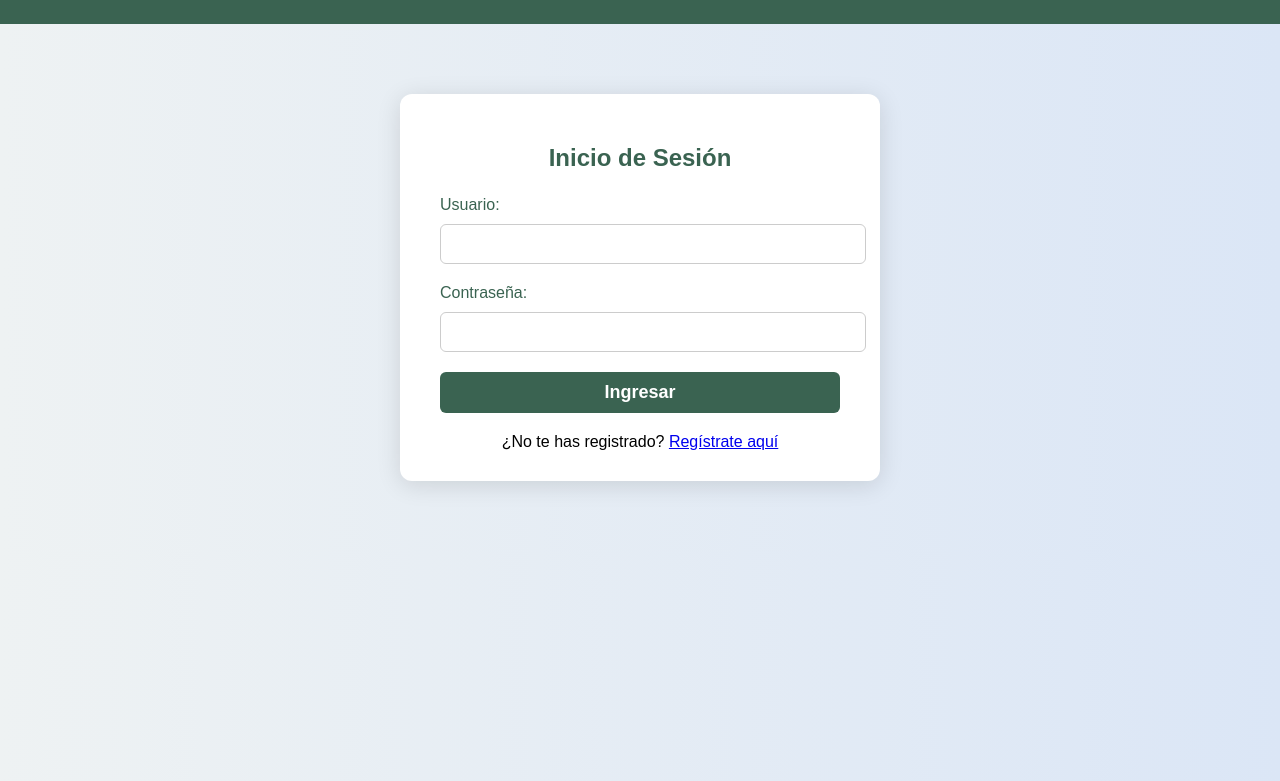
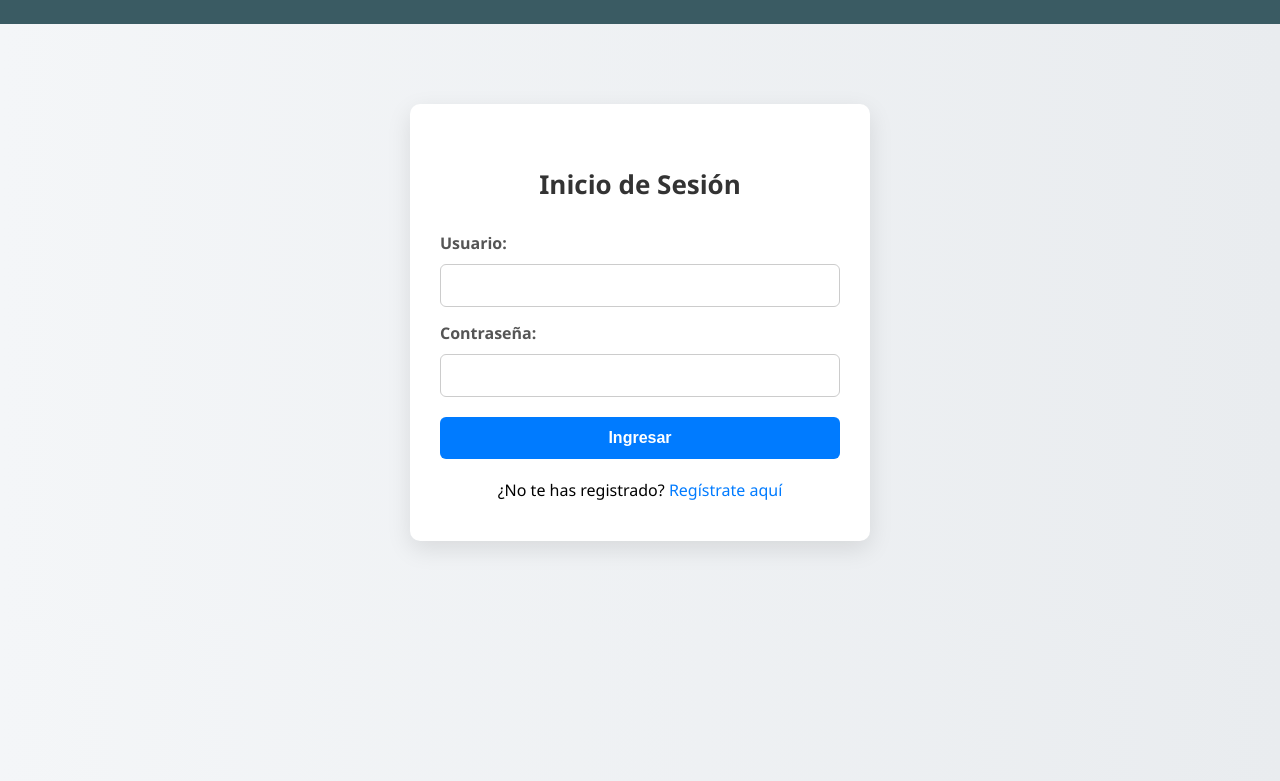
Before and after one commit to JairUrbano/Control-de-Estudiantes, a Django app: page / in a window 1280 px wide. Shown: the top 781 px of the page. Run offline with Django 5.2, Linux system fonts and the light colour scheme.

Commit message:
Estilos actualizados para login y formularios

```diff
--- a/myapp/static/login.css
+++ b/myapp/static/login.css
@@ -1,109 +1,104 @@
+/* login.css */
+
+/* Fuente base */
 body {
-  background: linear-gradient(to right, #eef2f3, #dbe6f6);
-  font-family: "Jost", sans-serif;
+  font-family: 'Segoe UI', Tahoma, Geneva, Verdana, sans-serif;
+  background: linear-gradient(to right, #f4f6f8, #e9ecef);
   margin: 0;
   padding: 0;
 }
 
+/* Contenedor del login */
 .login-container {
   max-width: 400px;
-  margin: 70px auto;
-  background: #ffffff;
-  padding: 30px 40px;
-  border-radius: 12px;
-  box-shadow: 0 4px 24px rgba(0, 0, 0, 0.12);
+  margin: 80px auto;
+  background-color: #ffffff;
+  padding: 40px 30px;
+  border-radius: 10px;
+  box-shadow: 0 8px 25px rgba(0, 0, 0, 0.1);
+  text-align: center;
 }
 
-h2 {
-  text-align: center;
-  color: #3a6351;
-  margin-bottom: 24px;
+/* Título */
+.login-container h2 {
+  margin-bottom: 30px;
+  font-size: 26px;
+  color: #333;
 }
 
-form label {
+/* Labels */
+.login-container label {
   display: block;
-  margin-bottom: 6px;
-  color: #3a6351;
-  font-weight: 500;
+  margin: 15px 0 5px;
+  text-align: left;
+  color: #555;
+  font-weight: 600;
 }
 
-form input {
+/* Inputs */
+.login-container input[type="text"],
+.login-container input[type="password"] {
   width: 100%;
-  padding: 10px 12px;
-  margin-bottom: 20px;
+  padding: 12px 10px;
+  margin-bottom: 10px;
   border: 1px solid #ccc;
   border-radius: 6px;
-  font-size: 16px;
-  transition: border-color 0.3s ease;
+  box-sizing: border-box;
+  transition: border-color 0.3s;
 }
 
-form input:focus {
-  border-color: #3a6351;
+.login-container input:focus {
+  border-color: #007bff;
   outline: none;
 }
 
-button[type="submit"] {
+/* Botón */
+.login-container button {
   width: 100%;
-  padding: 10px;
-  background: #3a6351;
-  color: #fff;
+  background-color: #007bff;
+  color: white;
+  padding: 12px;
   border: none;
   border-radius: 6px;
-  font-size: 18px;
+  font-size: 16px;
   cursor: pointer;
-  transition: background-color 0.3s ease, transform 0.2s ease;
+  margin-top: 20px;
+  transition: background-color 0.3s;
 }
 
-button[type="submit"]:hover {
-  background: #2f5143;
-  transform: translateY(-2px);
+.login-container button:hover {
+  background-color: #0056b3;
 }
 
-.form-footer {
-  text-align: center;
-  margin-top: 16px;
+/* Alerta de mensajes */
+.alert-container {
+  margin-top: 15px;
+}
+
+.custom-alert {
+  display: flex;
+  align-items: center;
+  background-color: #fff3cd;
+  border: 1px solid #ffeeba;
+  padding: 10px;
+  margin-bottom: 10px;
+  border-radius: 6px;
+  color: #856404;
   font-size: 14px;
 }
 
-.form-footer a {
-  color: #3a6351;
-  text-decoration: none;
-  font-weight: 500;
+.alert-icon {
+  width: 20px;
+  height: 20px;
+  margin-right: 8px;
 }
 
-.form-footer a:hover {
+/* Enlace de registro */
+.login-container a {
+  color: #007bff;
+  text-decoration: none;
+}
+
+.login-container a:hover {
   text-decoration: underline;
 }
-
-ul.messages {
-  list-style-type: none;
-  padding: 0;
-  margin-top: 16px;
-  text-align: center;
-}
-
-ul.messages li.message {
-  padding: 12px 16px;
-  border-radius: 6px;
-  margin-bottom: 12px;
-  font-size: 15px;
-  font-weight: 500;
-}
-
-ul.messages li.message.error {
-  background-color: #f8d7da;
-  color: #842029;
-  border: 1px solid #f5c2c7;
-}
-
-
-@media (max-width: 480px) {
-  .login-container {
-    margin: 40px 20px;
-    padding: 20px;
-  }
-
-  button[type="submit"] {
-    font-size: 16px;
-  }
-}
--- a/myapp/static/styles.css
+++ b/myapp/static/styles.css
@@ -129,12 +129,12 @@ tr:nth-child(even) {
 }
 
 .btn-warning {
-  background-color: #4a7c59; /* Verde suave */
+  background-color: #333a41; /* Verde suave */
   margin-right: 5px;
 }
 
 .btn-warning:hover {
-  background-color: #3a634a;
+  background-color: #5b7b8d;
 }
 
 .btn-danger {
@@ -154,7 +154,7 @@ body {
 }
 
 nav {
-  background-color: #3a6351; /* Verde apagado elegante */
+  background-color: #3a5b63; /* Verde apagado elegante */
   padding: 12px 20px;
   color: white;
 }
@@ -181,7 +181,7 @@ nav ul li a {
 }
 
 nav ul li a:hover {
-  color: #b6dfc4; /* Verde clarito al pasar el mouse */
+  color: #417394; /* Verde clarito al pasar el mouse */
 }
 
 h2{
@@ -209,7 +209,7 @@ h2{
 h1 {
   font-size: 50px;
   text-align: center;
-  color: #3a6351;
+  color: #434479;
   margin-bottom: 20px;
 }
 
@@ -232,7 +232,7 @@ form button {
   border: 1px solid #ccc;
   border-radius: 6px;
   font-size: 15px;
-  background-color: #6aa984;
+  background-color: #404166;
   color: white;
   font-weight: bold;
   cursor: pointer;
@@ -241,7 +241,7 @@ form button {
 }
 
 form button:hover {
-  background-color: #5b9373;
+  background-color: #3d2866;
 }
 
 table {
@@ -277,12 +277,12 @@ tr:nth-child(even) {
 }
 
 .btn-warning {
-  background-color: #4a7c59; /* Verde suave */
+  background-color: #327686; /* Verde suave */
   margin-right: 5px;
 }
 
 .btn-warning:hover {
-  background-color: #3a634a;
+  background-color: #51cbcf;
 }
 
 .btn-danger {
--- a/myapp/templates/index.html
+++ b/myapp/templates/index.html
@@ -1,3 +1,4 @@
+
 {% extends "layouts/base.html" %}
 {% load static %}
 
--- a/myapp/templates/login.html
+++ b/myapp/templates/login.html
@@ -22,7 +22,7 @@
       <div class="alert-container">
         {% for message in messages %}
           <div class="custom-alert {{ message.tags|default:'info' }}">
-            <img src="{% static 'warning-icon.png' %}" alt="Advertencia" class="alert-icon">
+            <img src="{% static 'images.png' %}" alt="Advertencia" class="alert-icon">
             <span>{{ message }}</span>
           </div>
         {% endfor %}
--- a/myapp/templates/register.html
+++ b/myapp/templates/register.html
@@ -25,7 +25,10 @@
     <label for="id_password">Contraseña:</label>
     {{ form.password }}
 
-    <button type="submit">Registrar</button>
+    <div class="form-buttons">
+      <button type="submit">Registrar</button>
+      <a href="{% url 'login_view' %}" class="cancel-button">Cancelar</a>
+    </div>
   </form>
 </div>
 {% endblock %}
```
Also changed, not shown: myapp/static/register1.css (+62 -47 lines), myapp/static/imagen.avif (added), myapp/static/images.png (added).
